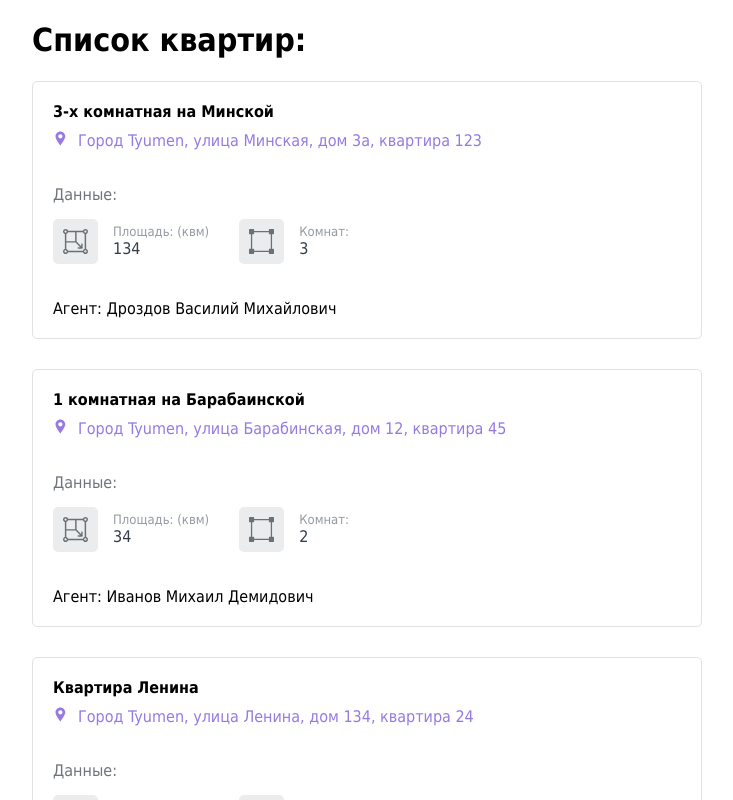
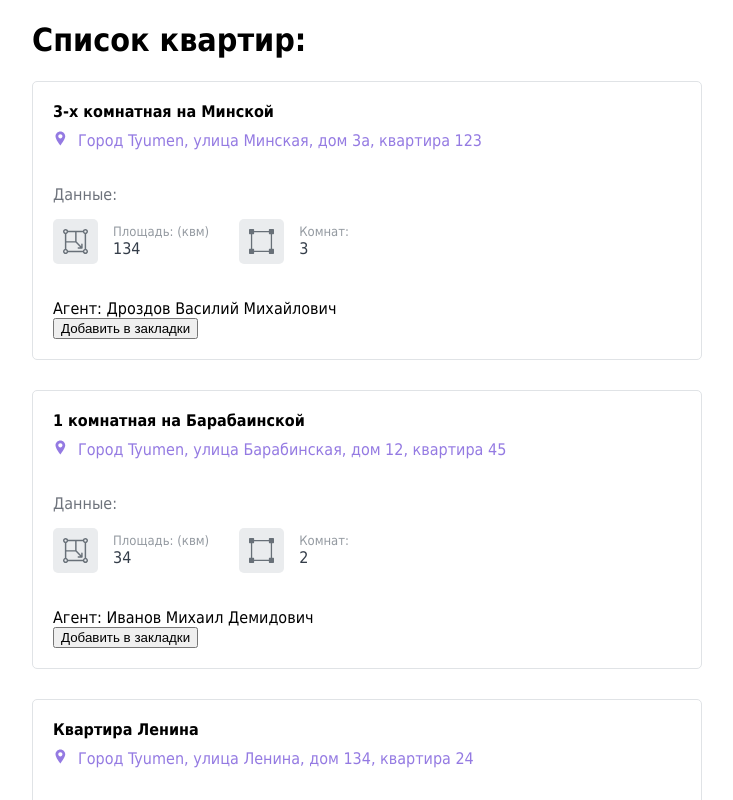
Before and after one commit to nk-d/task_apartments, a Vue app: page / in a window 1280 px wide. Shown: the top 800 px of the page, without its empty margins (273-1006 px from the left). Built offline with nearby package versions, Linux system fonts and the light colour scheme.

Commit message:
Add like on apartment

```diff
--- a/src/components/Apartment.vue
+++ b/src/components/Apartment.vue
@@ -13,7 +13,7 @@
                 {{ apartment.relationships.attributes.first_name }}
                 {{ apartment.relationships.attributes.middle_name }}
             </div>
-
+            <Like :id="apartment.id" />
         </div>
     </article>
 </template>
@@ -21,12 +21,14 @@
 <script>
     import Address from '@/components/ApartmentAddress';
     import KeyData from '@/components/ApartmentKeyData';
+    import Like from '@/components/ApartmentLike';
 
     export default {
         name: 'Apartment',
         components: {
             Address,
-            KeyData
+            KeyData,
+            Like
         },
         props: {
             apartment: Object
--- /dev/null
+++ b/src/components/ApartmentLike.vue
@@ -0,0 +1,56 @@
+<template>
+    <button class="like__button" @click="likeHandler" v-if="true">
+        {{ isAdded ? 'Удалить из закладок' : 'Добавить в закладки' }}
+    </button>
+</template>
+
+<script>
+    import { LIKED } from '@/constants';
+
+    export default {
+        name: 'Like',
+        data() {
+            return {
+                isAdded: false
+            };
+        },
+        props: {
+            id: Number
+        },
+        created() {
+            let liked = JSON.parse(localStorage.getItem(LIKED) || '[]');
+
+            this.isAdded = liked.some(el => el === this.$props.id);
+        },
+        methods: {
+            likeHandler() {
+                let liked = JSON.parse(localStorage.getItem(LIKED));
+
+                if(liked === null || !liked.length) {
+                    localStorage.setItem(LIKED, JSON.stringify([this.$props.id]));
+                    this.isAdded = true;
+                    return true;
+                } else if(liked.some(el => el === this.$props.id)) {
+                    let index = liked.indexOf(this.$props.id);
+                    liked.splice(index, 1);
+                    if (index > -1) {
+                        localStorage.setItem(LIKED, JSON.stringify(liked));
+                        this.isAdded = false;
+                    }
+                } else {
+                    localStorage.setItem(LIKED,
+                        JSON.stringify(
+                            [...liked, this.$props.id]
+                        )
+                    );
+                    this.isAdded = true;
+                }
+            }
+        }
+    }
+</script>
+
+<style lang="scss">
+    .like {
+    }
+</style>
--- a/src/constants.js
+++ b/src/constants.js
@@ -2,3 +2,6 @@
 export const API_BASE_URL = 'http://localhost:8080/data';
 
 export const URL_APARTMENTS = API_BASE_URL + '/entities.json';
+
+// Local storage
+export const LIKED = 'liked';
```
